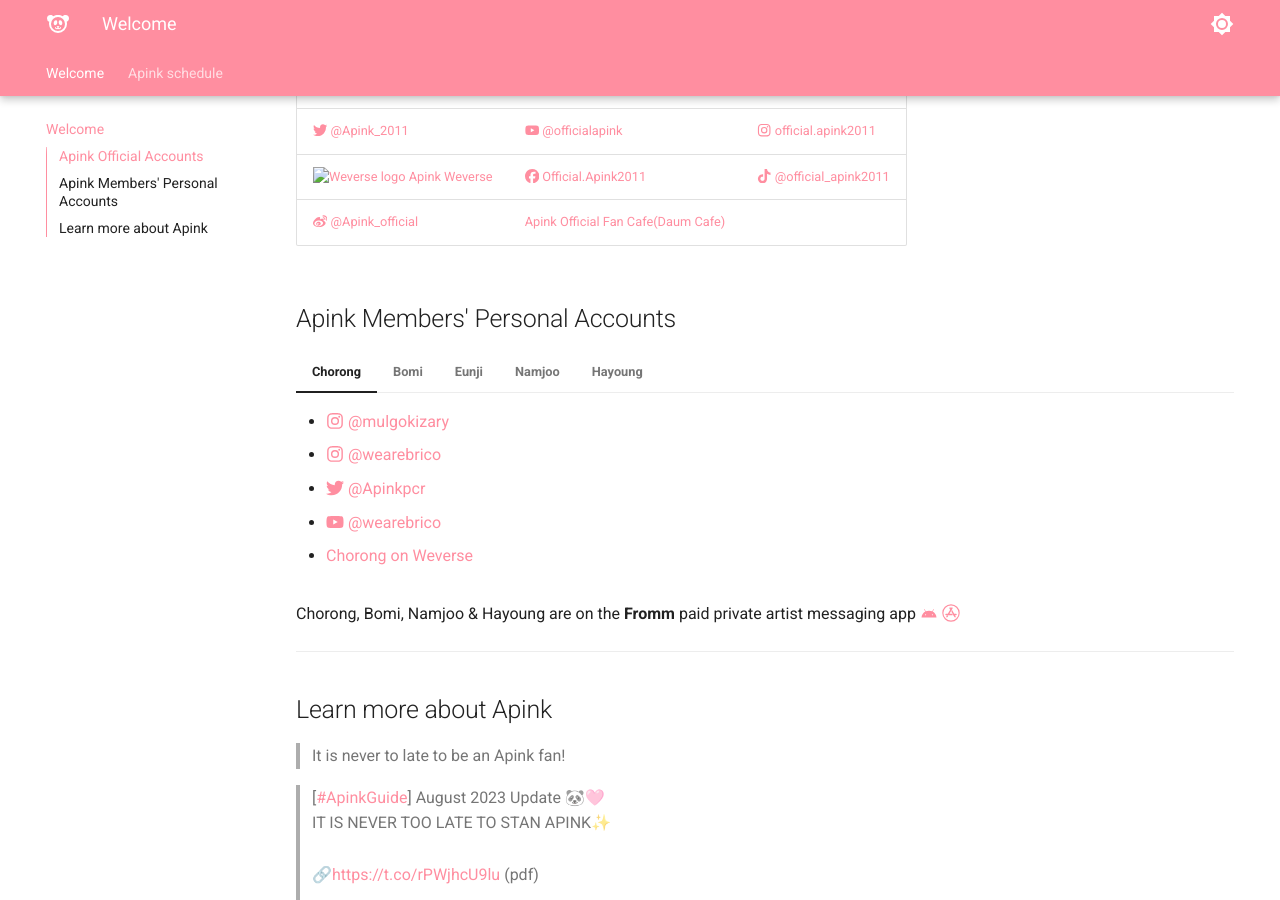
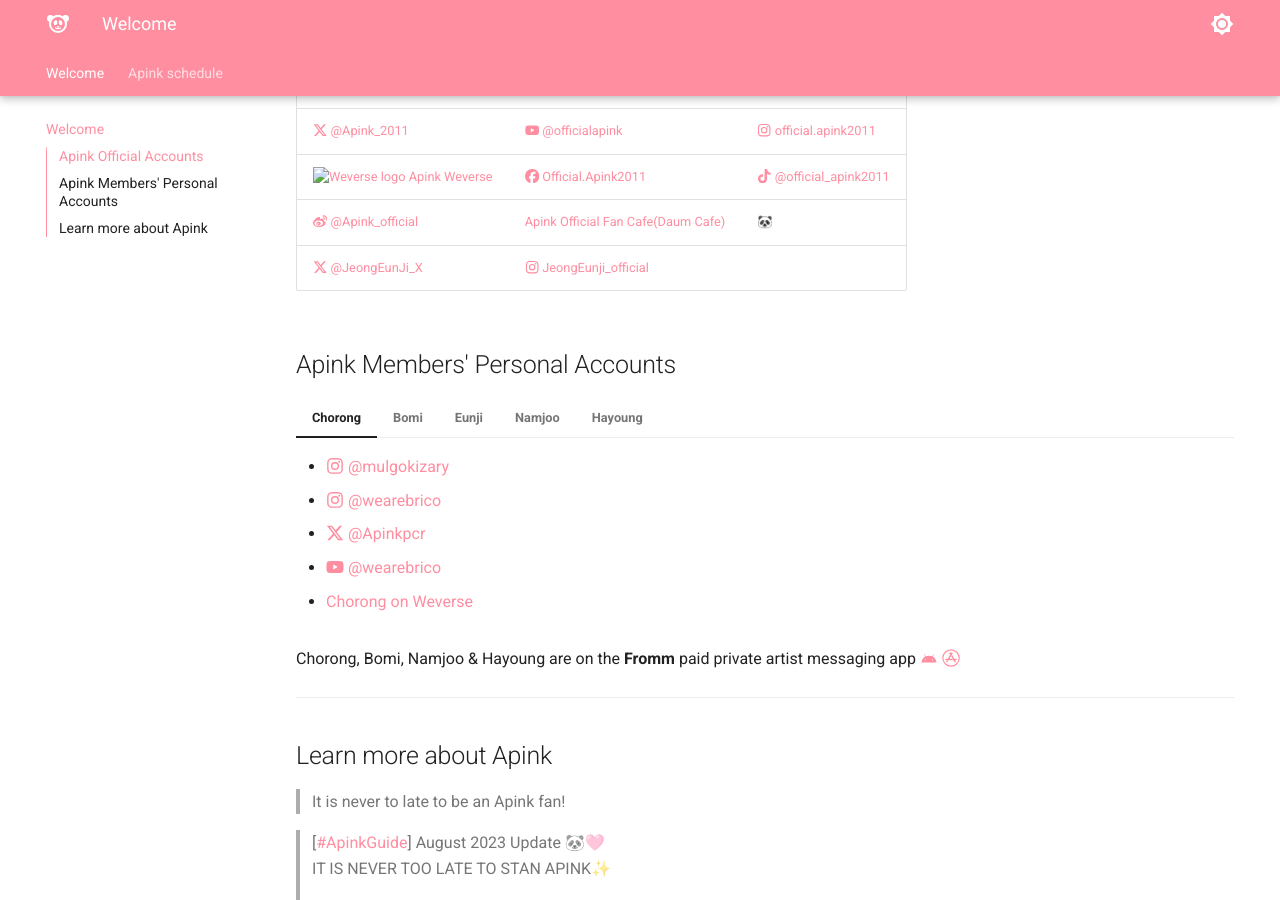
Before and after one commit to lazypandasite/mkdocs-lazypandasite, an MkDocs documentation site: the page built from docs/index.md, in a window 1280 px wide and 900 px high, scrolled down 347 px. Built offline with MkDocs 1.6.1 and Material for MkDocs 9.7.7, drawn with Linux system fonts in a browser that asks for light colours; emoji names are drawn with the system emoji font; comment, search, counter and statistics services are not loaded.

Commit message:
updated mkdocs and official accounts

```diff
--- a/docs/index.md
+++ b/docs/index.md
@@ -8,9 +8,10 @@
 
 | Follow :material-arrow-down:                                               |                                                                                                  |                                                                                                    |
 | -------------------------------------------------------------------------- | ------------------------------------------------------------------------------------------------ | -------------------------------------------------------------------------------------------------- |
-| [:fontawesome-brands-twitter: @Apink_2011](https://twitter.com/Apink_2011) | [:fontawesome-brands-youtube: @officialapink](https://www.youtube.com/@officialapink)            | [:fontawesome-brands-instagram: official.apink2011](https://www.instagram.com/official.apink2011/) |
+| [:fontawesome-brands-x-twitter: @Apink_2011](https://twitter.com/Apink_2011) | [:fontawesome-brands-youtube: @officialapink](https://www.youtube.com/@officialapink)            | [:fontawesome-brands-instagram: official.apink2011](https://www.instagram.com/official.apink2011/) |
 | ![Weverse logo](https://cdn-v2pstatic.weverse.io/wev_web_fe/assets/1.0.0/icons/favicon.ico){: style="height:14.4px;width:14.4px"} [Apink Weverse](https://weverse.io/apink)                                  | [:fontawesome-brands-facebook: Official.Apink2011](https://www.facebook.com/Official.Apink2011/) | [:fontawesome-brands-tiktok: @official_apink2011](https://www.tiktok.com/@official_apink2011)      |
-| [:simple-sinaweibo: @Apink_official](https://weibo.com/u/5465314977) | [Apink Official Fan Cafe(Daum Cafe)](https://cafe.daum.net/apink) | |
+| [:simple-sinaweibo: @Apink_official](https://weibo.com/u/5465314977) | [Apink Official Fan Cafe(Daum Cafe)](https://cafe.daum.net/apink) |:panda_face: |
+| [:fontawesome-brands-x-twitter: @JeongEunJi_X](https://x.com/JeongEunJi_X) |[:fontawesome-brands-instagram: JeongEunji_official](https://www.instagram.com/jeongeunji_official/) | |
 
 ## Apink Members' Personal Accounts
 
@@ -18,7 +19,7 @@
 
     * [:fontawesome-brands-instagram: @mulgokizary](https://www.instagram.com/mulgokizary)
     * [:fontawesome-brands-instagram: @wearebrico](https://www.instagram.com/wearebrico)
-    * [:fontawesome-brands-twitter: @Apinkpcr](https://twitter.com/Apinkpcr)
+    * [:fontawesome-brands-x-twitter: @Apinkpcr](https://twitter.com/Apinkpcr)
     * [:fontawesome-brands-youtube: @wearebrico](https://www.youtube.com/@wearebrico)
     * [Chorong on Weverse](https://weverse.io/apink/profile/6cccc6b60c90b95928b9423a5420a441)
 
@@ -26,7 +27,7 @@
 
     * [:fontawesome-brands-instagram: `@__yoonbomi__`](https://www.instagram.com/__yoonbomi__)
     * [:fontawesome-brands-instagram: `@__yoonsugar__`](https://www.instagram.com/__yoonsugar__)
-    * [:fontawesome-brands-twitter: @Apinkbm](https://twitter.com/Apinkbm)
+    * [:fontawesome-brands-x-twitter: @Apinkbm](https://twitter.com/Apinkbm)
     * [:fontawesome-brands-youtube: @bbombbombbom](https://www.youtube.com/@bbombbombbom)
     * [Bomi on Weverse](https://weverse.io/apink/profile/61265c0e9b18354b18c78ab7b155f939)
 
@@ -34,8 +35,7 @@
 
     * [:fontawesome-brands-instagram: @artist_eunji](https://www.instagram.com/artist_eunji)
     * [:fontawesome-brands-instagram: @wise_meong_official](https://www.instagram.com/wise_meong_official)
-    * [:fontawesome-brands-instagram: @eunji_log](https://www.instagram.com/eunji_log)
-    * [:fontawesome-brands-twitter: @Apinkjej](https://twitter.com/Apinkjej)
+    * [:fontawesome-brands-x-twitter: @Apinkjej](https://twitter.com/Apinkjej)
     * [:fontawesome-brands-youtube: @eunji3116](https://www.youtube.com/@eunji3116)
     * [:fontawesome-brands-tiktok: @jeongmeongd](https://www.tiktok.com/@jeongmeongd)
     * [Eunji on Weverse](https://weverse.io/apink/profile/398e4c33b4d2a20d19692569adc7c6e5)
@@ -43,7 +43,7 @@
 === "Namjoo"
 
     * [:fontawesome-brands-instagram: @sarangdungy](https://www.instagram.com/sarangdungy)
-    * [:fontawesome-brands-twitter: @APINKKNJ](https://twitter.com/APINKKNJ)
+    * [:fontawesome-brands-x-twitter: @APINKKNJ](https://twitter.com/APINKKNJ)
     * [:fontawesome-brands-youtube: @kimnamjoo_official](https://www.youtube.com/@kimnamjoo_official)
     * [Namjoo on Weverse](https://weverse.io/apink/profile/59b31dc6d0bd51722d00900b72f28ec6)
 
@@ -51,7 +51,7 @@
 
     * [:fontawesome-brands-instagram: `@_ohhayoung_`](https://www.instagram.com/_ohhayoung_)
     * [:fontawesome-brands-instagram: `@_ohbbang_`](https://www.instagram.com/_ohbbang_)
-    * [:fontawesome-brands-twitter: @Apinkohy](https://twitter.com/Apinkohy)
+    * [:fontawesome-brands-x-twitter: @Apinkohy](https://twitter.com/Apinkohy)
     * [:fontawesome-brands-youtube: @ohhabbang](https://www.youtube.com/@ohhabbang)
     * [Hayoung on Weverse](https://weverse.io/apink/profile/98317dd8e71256bcb54c5c3bc7cad4d6)
 
--- a/mkdocs.yml
+++ b/mkdocs.yml
@@ -58,8 +58,8 @@
   - pymdownx.tabbed:
       alternate_style: true
   - pymdownx.emoji:
-      emoji_index: !!python/name:materialx.emoji.twemoji
-      emoji_generator: !!python/name:materialx.emoji.to_svg
+      emoji_index: !!python/name:material.extensions.emoji.twemoji
+      emoji_generator: !!python/name:material.extensions.emoji.to_svg
 
 plugins:
   - table-reader
```
